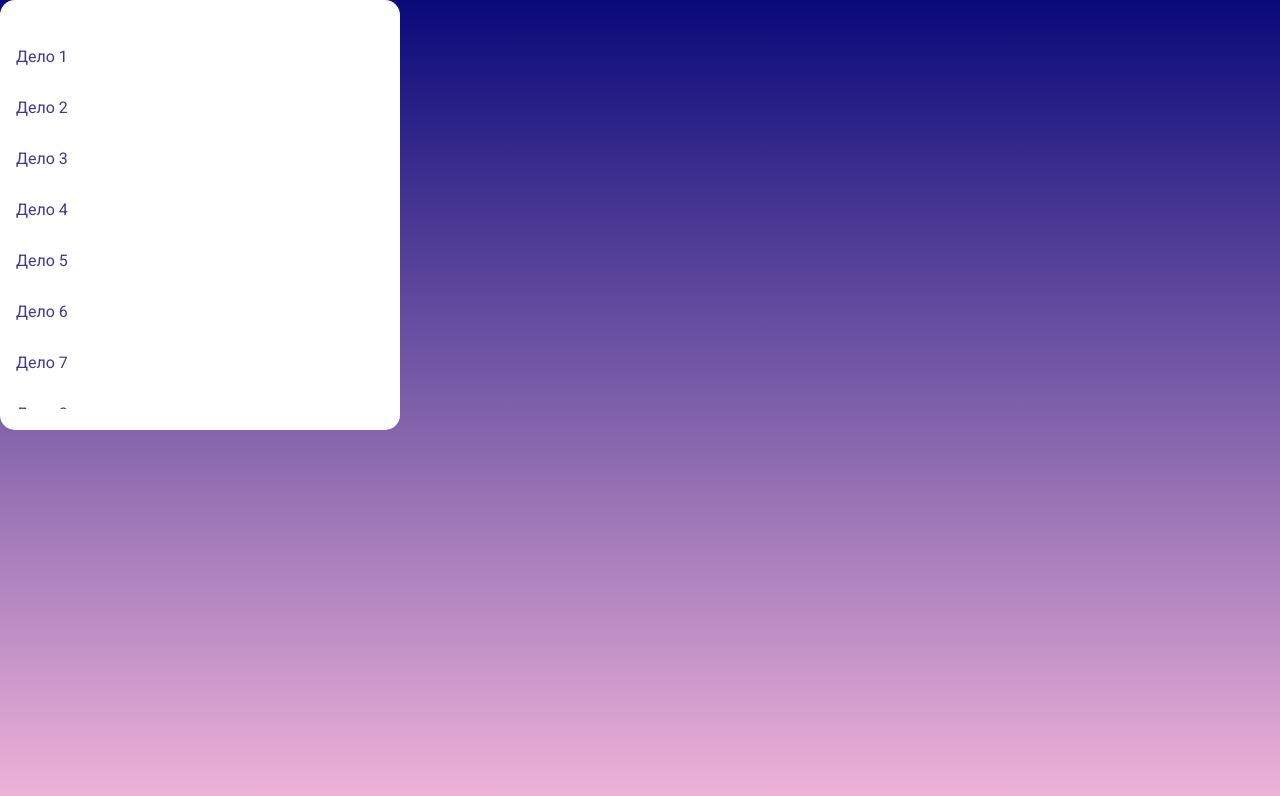
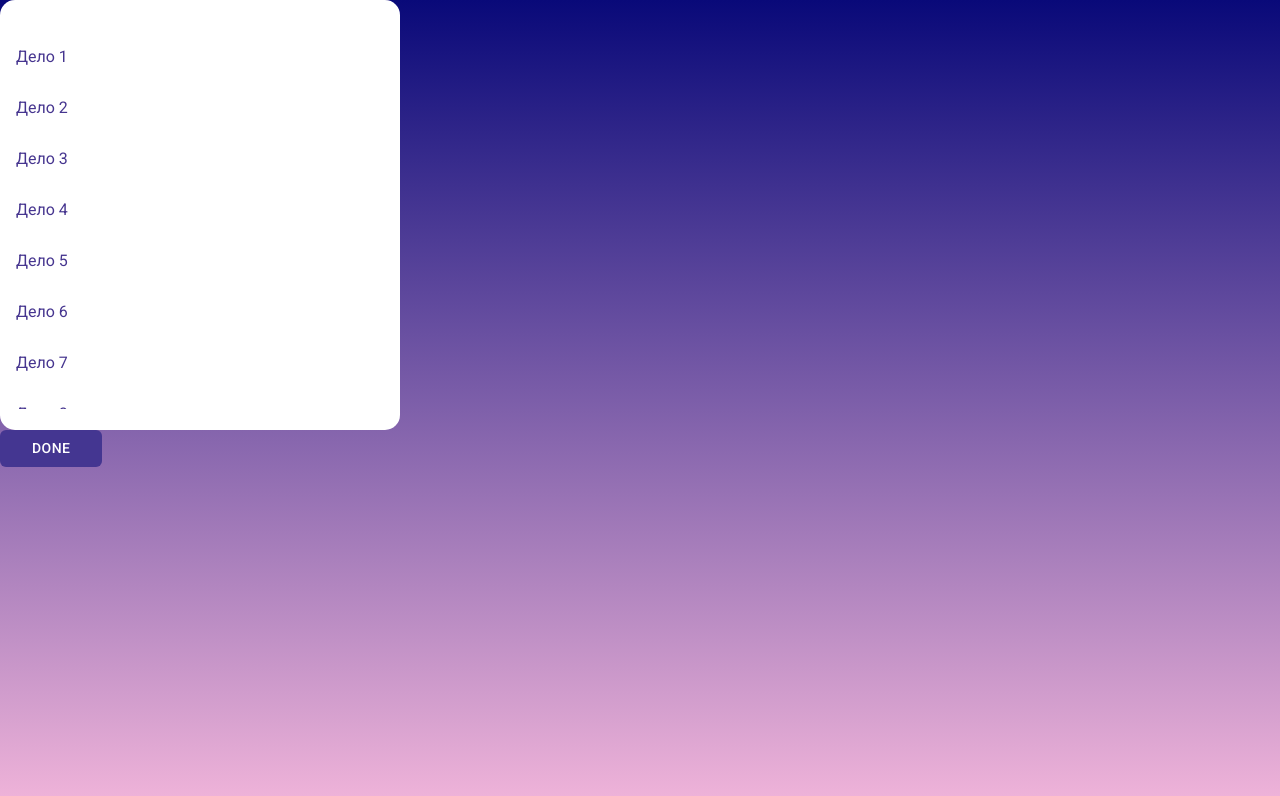
Before and after one commit to LissV/Context-Practice, a React (Create React App) app: page / in a window 1280 px wide. Shown: the top 796 px of the page. Built offline with nearby package versions, Linux system fonts and the light colour scheme.

Commit message:
повторные стили кнопки

```diff
--- a/src/App.jsx
+++ b/src/App.jsx
@@ -1,6 +1,7 @@
 import React from 'react';
 import styled from 'styled-components';
 import ListContainer from './components/ListContainer';
+import ActionButton from './components/Button';
 
 const MainContainer = styled.div`
   background: rgb(60,49,143);
@@ -15,6 +16,7 @@ const App = () => {
   return (
     <MainContainer>
       <ListContainer />
+      <ActionButton />
     </MainContainer>
   );
 }
--- a/src/components/Button.jsx
+++ b/src/components/Button.jsx
@@ -0,0 +1,21 @@
+import React from 'react';
+import styled from 'styled-components';
+import Button from '@material-ui/core/Button';
+
+const ButtonWrapper = styled(Button)`
+    border-radius: 6px !important;
+    background: #443691 !important;
+    color: #ffffff !important;
+    text-transform: uppercase;
+    width: 8%;
+`;
+
+const ActionButton = () => {
+    return (
+      <ButtonWrapper>
+          Done
+      </ButtonWrapper>
+    );
+  }
+
+  export default ActionButton;
```
